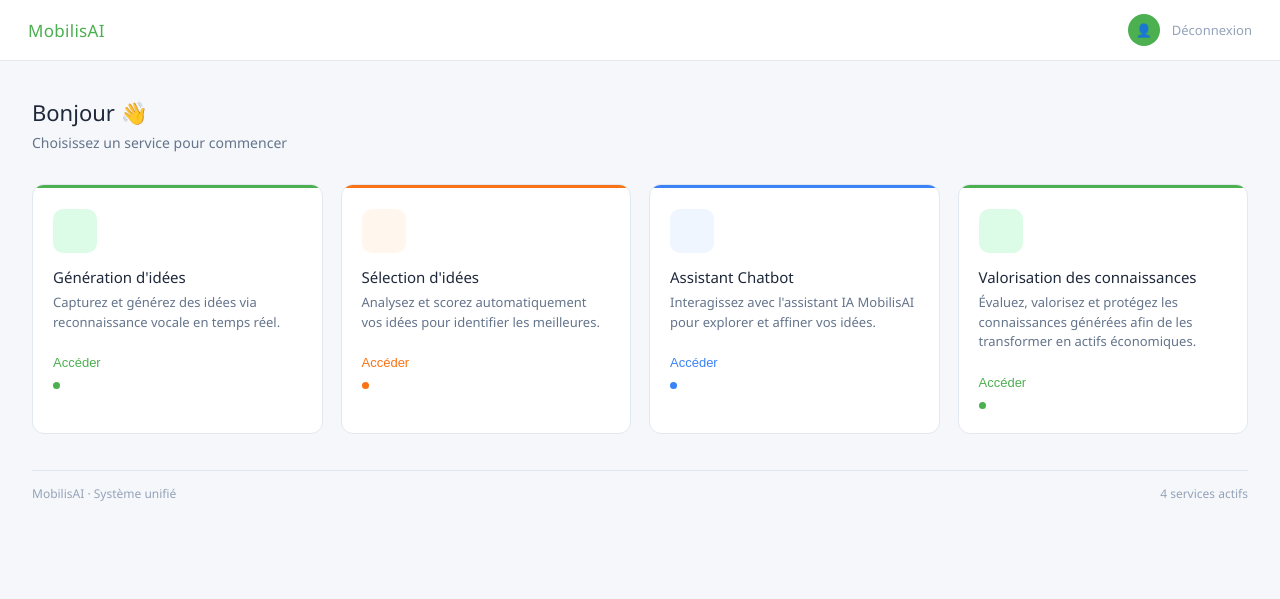
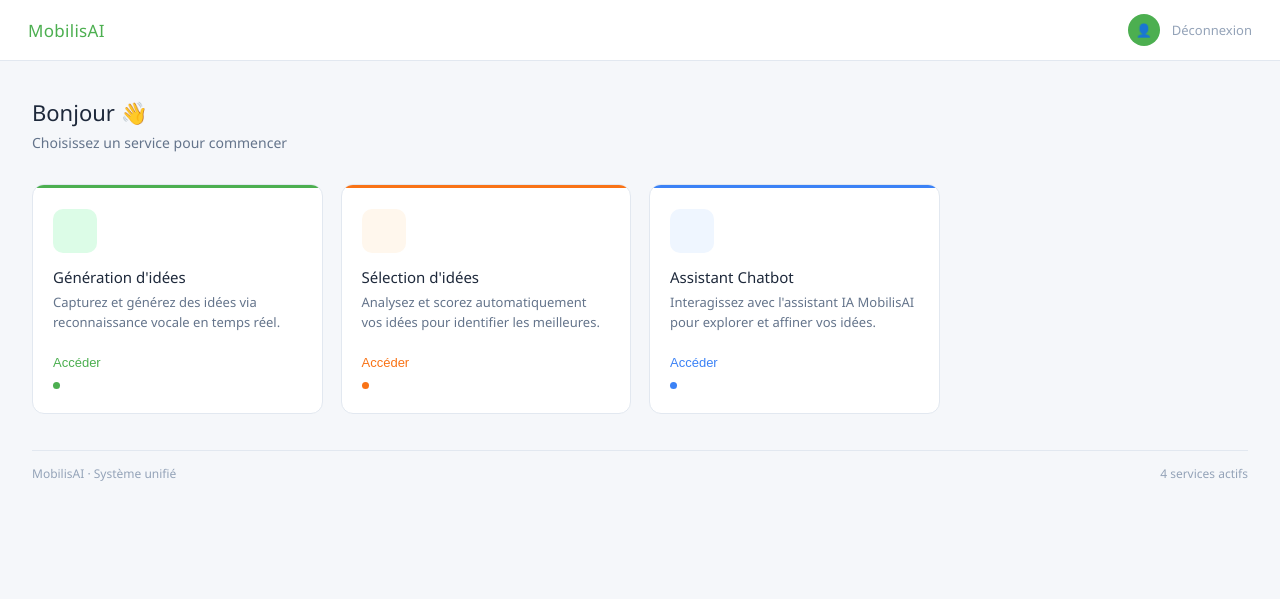
Before and after one commit to emiiyet/portail-mobilisai, a FastAPI app: template templates/accueil.html in a window 1280 px wide. Shown: the top 599 px of the page. Run offline with FastAPI, Linux system fonts and the light colour scheme; the template is opened without the code that fills it, so the values that code supplies are empty; some libraries are stand-ins or nearby versions.

Commit message:
Update accueil.html

```diff
--- a/templates/accueil.html
+++ b/templates/accueil.html
@@ -277,23 +277,7 @@
                     </div>
                 </div>
 
-                <div class="card">
-    <div class="card-accent"></div>
-    <div class="card-icon icon-green">
-        <i class="ti ti-chart-bar" aria-hidden="true"></i>
-    </div>
-    <p class="card-title">Valorisation des connaissances</p>
-    <p class="card-desc">
-        Évaluez, valorisez et protégez les connaissances générées afin de les transformer en actifs économiques.
-    </p>
-    <button class="card-btn"
-        onclick="openLink('https://knowledgeval.onrender.com')">
-        Accéder <i class="ti ti-arrow-right" aria-hidden="true"></i>
-    </button>
-    <div class="status-row">
-        <div class="dot"></div>
-    </div>
-</div>
+
 
             </div>
 
```
